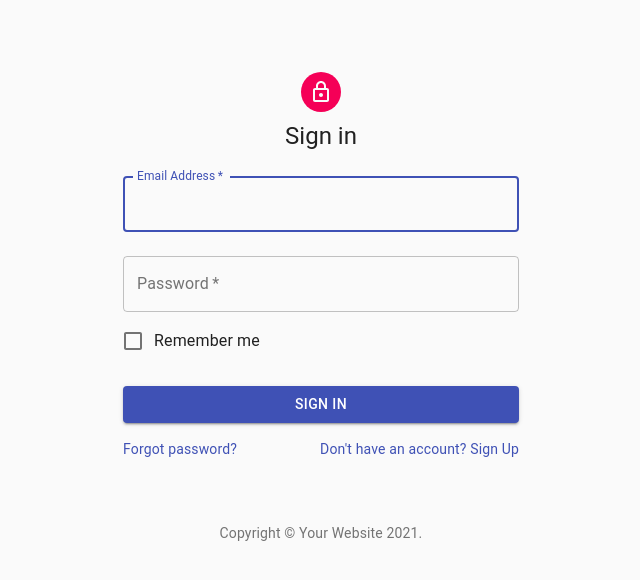
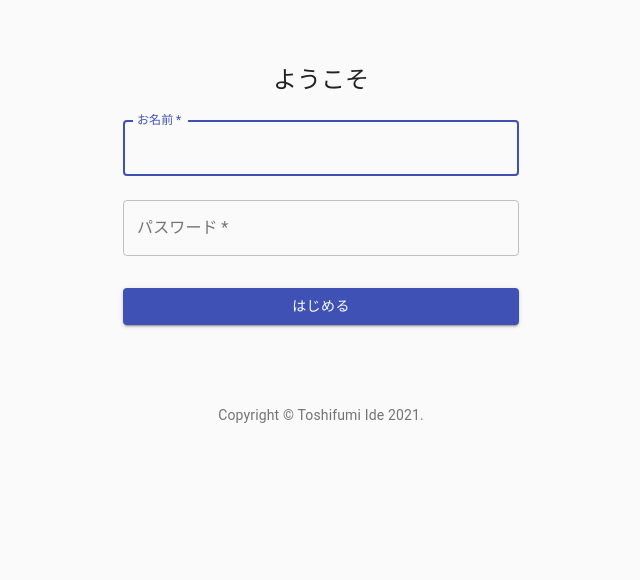
Before and after one commit to ToshifumiIde/React_meetingapp, a React (Create React App) app: page / in a window 1280 px wide. Shown: the top 580 px of the page, without its empty margins (319-959 px from the left). Built offline with nearby package versions, Linux system fonts and the light colour scheme.

Commit message:
update signin page

```diff
--- a/src/components/SignIn.jsx
+++ b/src/components/SignIn.jsx
@@ -1,14 +1,9 @@
 import React from "react";
-import Avatar from "@material-ui/core/Avatar";
 import Button from "@material-ui/core/Button";
 import CssBaseline from "@material-ui/core/CssBaseline";
 import TextField from "@material-ui/core/TextField";
-import FormControlLabel from "@material-ui/core/FormControlLabel";
-import Checkbox from "@material-ui/core/Checkbox";
 import Link from "@material-ui/core/Link";
-import Grid from "@material-ui/core/Grid";
 import Box from "@material-ui/core/Box";
-import LockOutlinedIcon from "@material-ui/icons/LockOutlined";
 import Typography from "@material-ui/core/Typography";
 import { makeStyles } from "@material-ui/core/styles";
 import Container from "@material-ui/core/Container";
@@ -17,8 +12,13 @@ function Copyright() {
   return (
     <Typography variant="body2" color="textSecondary" align="center">
       {"Copyright © "}
-      <Link color="inherit" href="https://material-ui.com/">
-        Your Website
+      <Link
+        color="inherit"
+        href="https://toshifumiide-portfolio.web.app/"
+        target="_blank"
+        rel="noopener"//遷移先からデータの書き換えができない様に処理する
+      >
+        Toshifumi Ide
       </Link>{" "}
       {new Date().getFullYear()}
       {"."}
@@ -53,11 +53,8 @@ export const SignIn = () => {
     <Container component="main" maxWidth="xs">
       <CssBaseline />
       <div className={classes.paper}>
-        <Avatar className={classes.avatar}>
-          <LockOutlinedIcon />
-        </Avatar>
         <Typography component="h1" variant="h5">
-          Sign in
+          ようこそ
         </Typography>
         <form className={classes.form} noValidate>
           <TextField
@@ -65,10 +62,9 @@ export const SignIn = () => {
             margin="normal"
             required
             fullWidth
-            id="email"
-            label="Email Address"
-            name="email"
-            autoComplete="email"
+            id="name"
+            label="お名前"
+            name="ename"
             autoFocus
           />
           <TextField
@@ -77,14 +73,10 @@ export const SignIn = () => {
             required
             fullWidth
             name="password"
-            label="Password"
+            label="パスワード"
             type="password"
             id="password"
             autoComplete="current-password"
-          />
-          <FormControlLabel
-            control={<Checkbox value="remember" color="primary" />}
-            label="Remember me"
           />
           <Button
             type="submit"
@@ -93,20 +85,8 @@ export const SignIn = () => {
             color="primary"
             className={classes.submit}
           >
-            Sign In
+            はじめる
           </Button>
-          <Grid container>
-            <Grid item xs>
-              <Link href="#" variant="body2">
-                Forgot password?
-              </Link>
-            </Grid>
-            <Grid item>
-              <Link href="#" variant="body2">
-                {"Don't have an account? Sign Up"}
-              </Link>
-            </Grid>
-          </Grid>
         </form>
       </div>
       <Box mt={8}>
```
Also changed, not shown: 1 other file (tests, documents, lock files or other folders).
